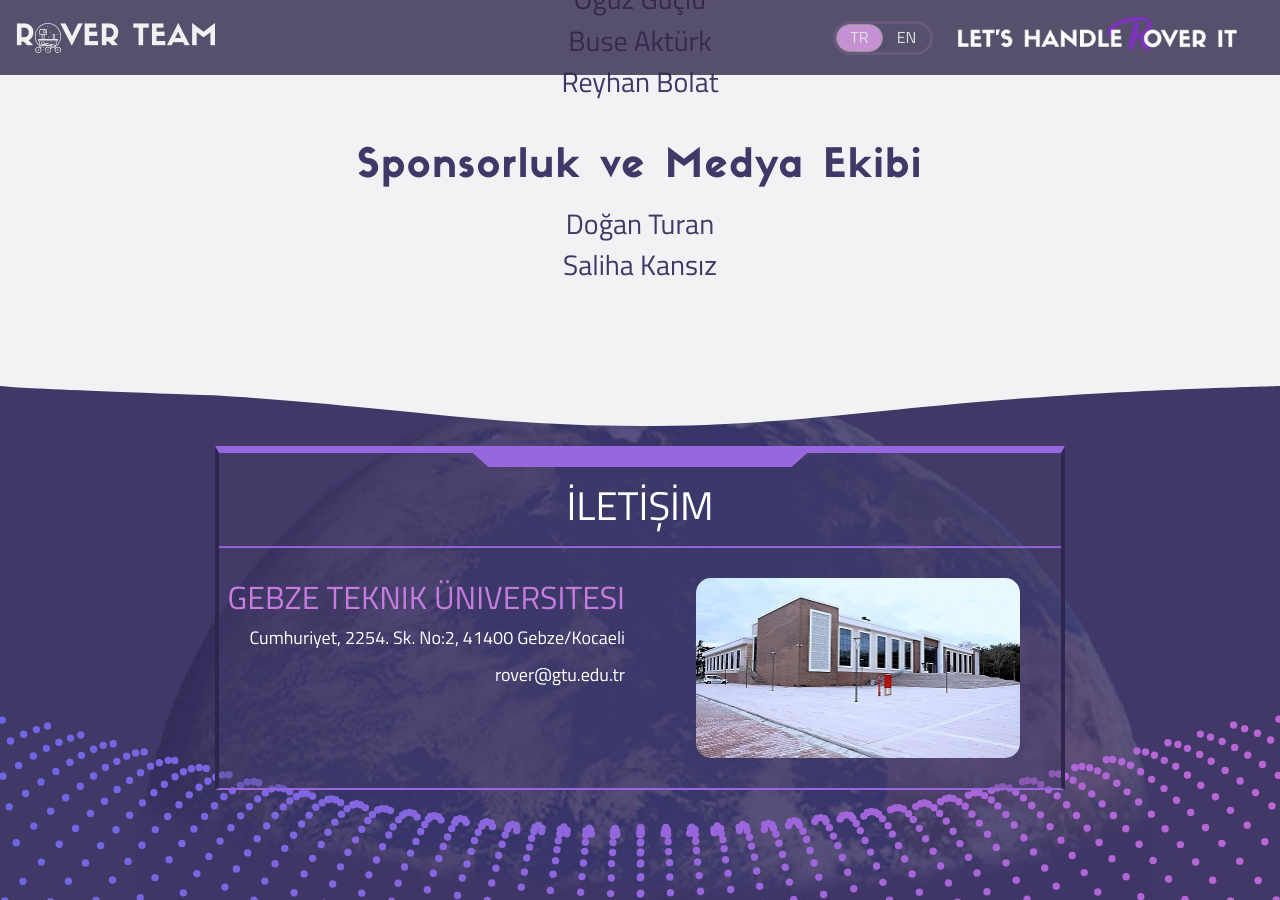
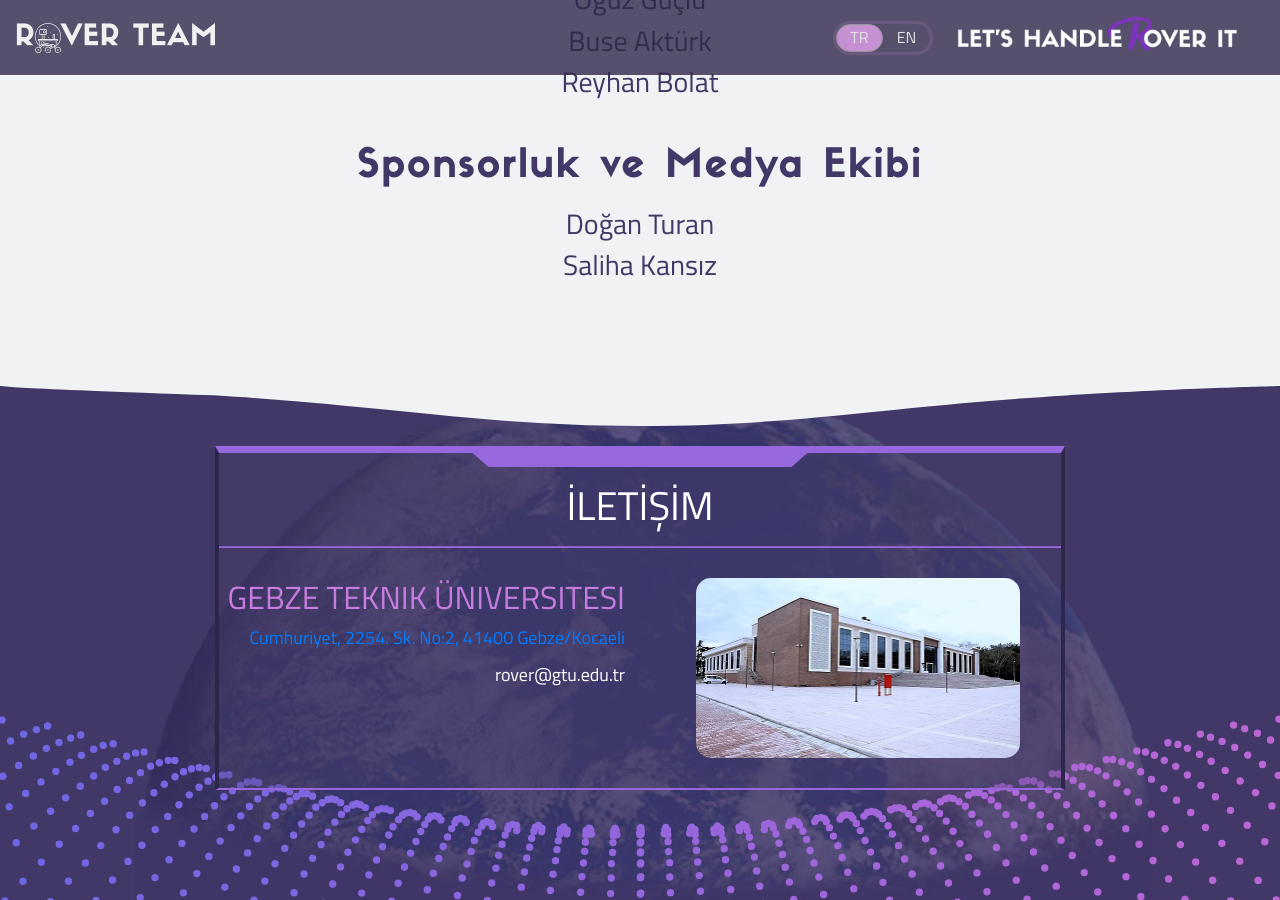
Before and after one commit to harunalbayrak/gtu-rover-website, a Jekyll site: the page built from members/index.md, in a window 1280 px wide and 900 px high, scrolled down 1251 px. Built offline with Jekyll 4.4.1, drawn with Linux system fonts in a browser that asks for light colours; nearby versions of some CDN libraries.

Commit message:
Added google maps link to address in the footer

```diff
--- a/_includes/footer.html
+++ b/_includes/footer.html
@@ -11,7 +11,7 @@
                 <div class="row-last-div row justify-content-start" style="margin-bottom: 40px; margin-top: 40px">
                     <div class="col-last-div col text-right">
                         <a href="http://www.gtu.edu.tr/"><h2 class="h2-last-div text-uppercase">{{ t.global.gtu }}</h2></a>
-                        <p class="p-last-div">Cumhuriyet, 2254. Sk. No:2, 41400 Gebze/Kocaeli</p>
+                        <a href="https://www.google.com.tr/maps/place/Cumhuriyet,+2254.+Sk.+No:2,+41400+Gebze%2FKocaeli/@40.8091319,29.3628288,17z/data=!3m1!4b1!4m5!3m4!1s0x14cade56ad9be727:0x6f7e7fd7b66e8326!8m2!3d40.8091279!4d29.3650175"><p class="p-last-div">Cumhuriyet, 2254. Sk. No:2, 41400 Gebze/Kocaeli</p></a>
                         <a class="mailto" href="mailto:rover@gtu.edu.tr">
                             <p style="color: white;" class="p-last-div last-p">rover@gtu.edu.tr</p>
                         </a>
```
